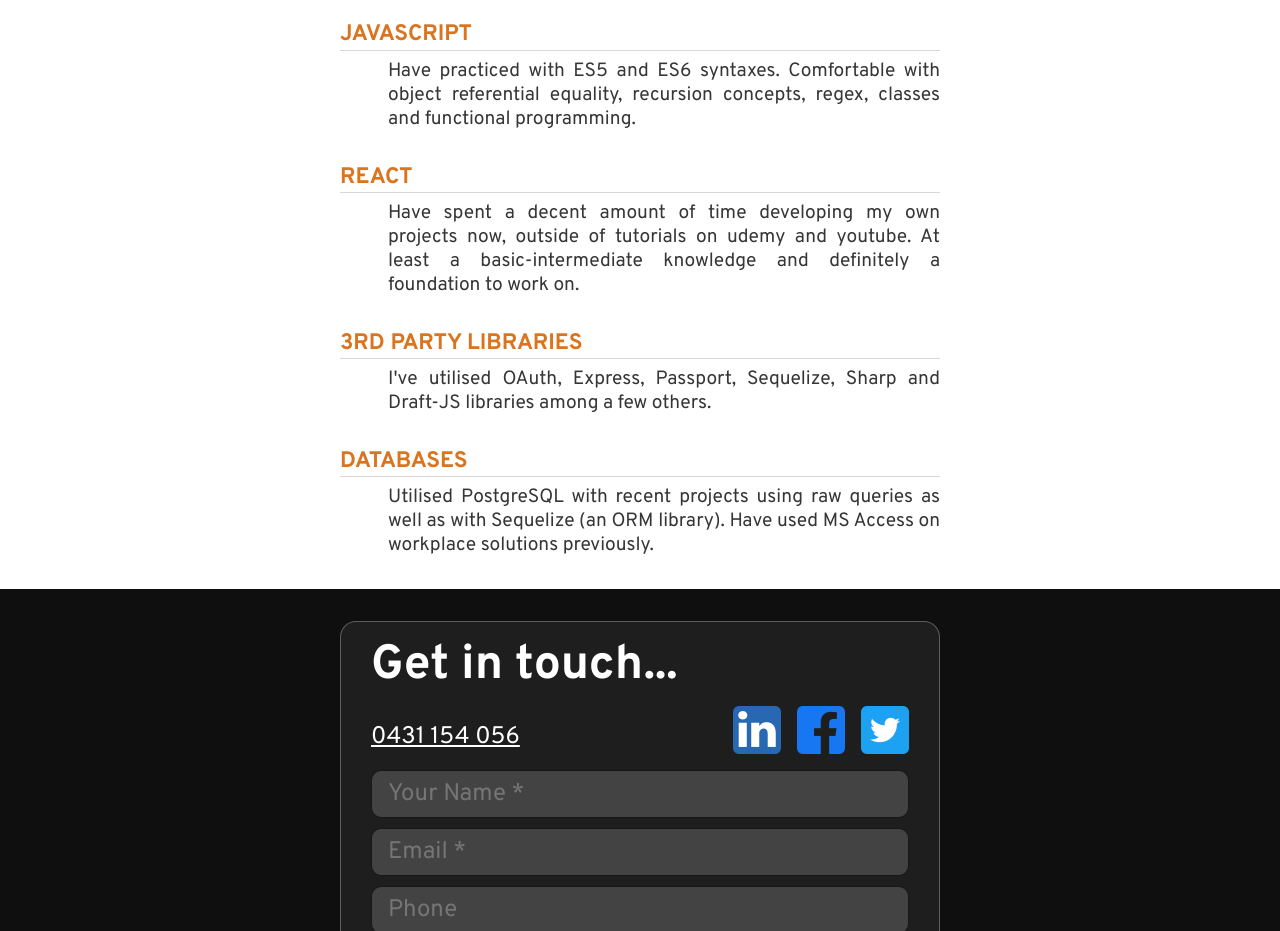
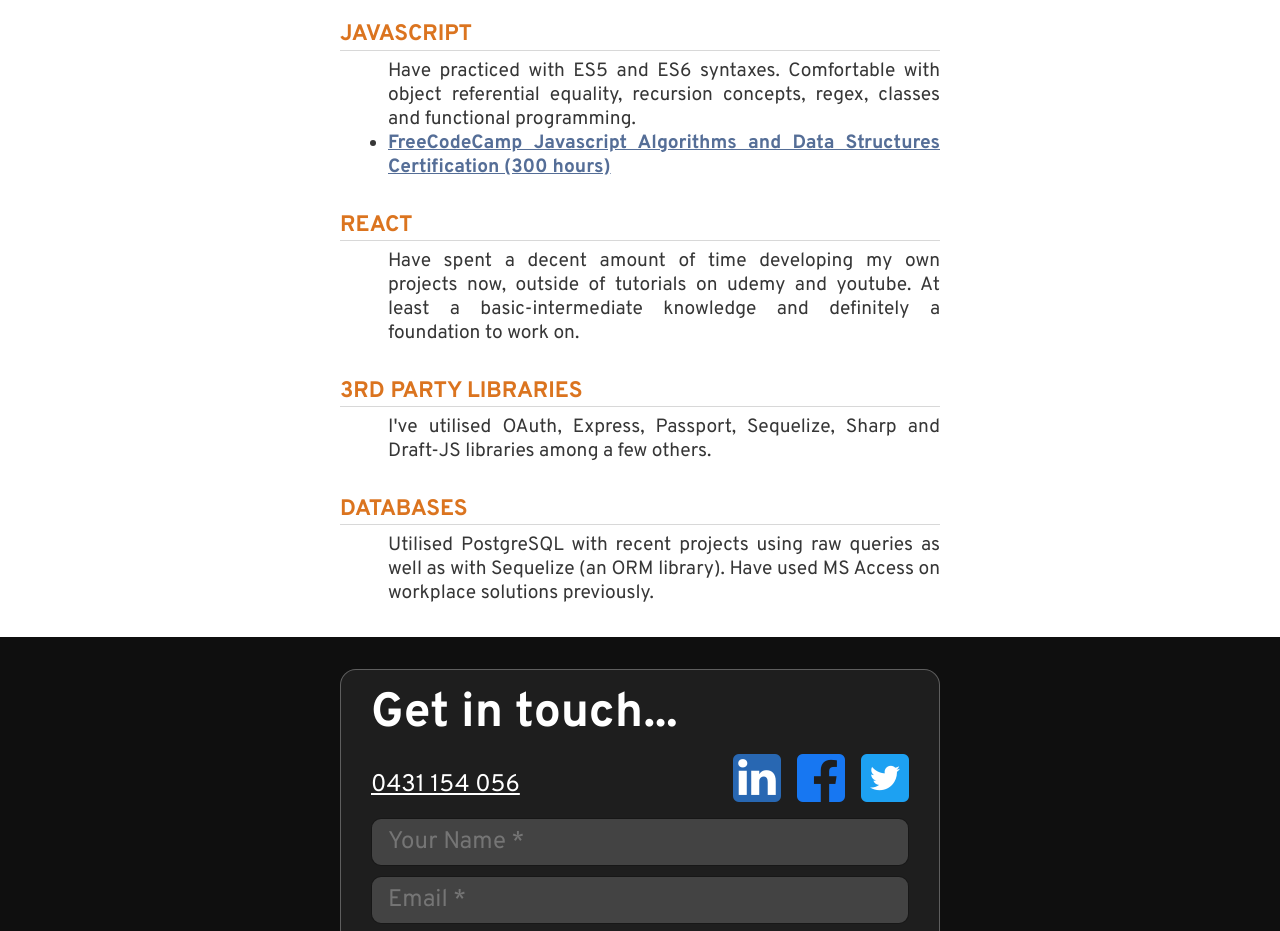
Before and after one commit to bradbrad88/portfolio-client, a React (Create React App) app: page / in a window 1280 px wide. Shown: the part 2340-3271 px from the top of the page. Built offline with nearby package versions, Linux system fonts and the light colour scheme.

Commit message:
javascript certification

```diff
--- a/src/components/Skills.js
+++ b/src/components/Skills.js
@@ -1,5 +1,5 @@
 import React from "react";
-import "stylesheets/Skills.css";
+import "stylesheets/Skills.scss";
 
 const Skills = () => {
   return (
@@ -28,6 +28,17 @@ const Skills = () => {
             Have practiced with ES5 and ES6 syntaxes. Comfortable with object
             referential equality, recursion concepts, regex, classes and functional
             programming.
+            <ul>
+              <li>
+                <a
+                  href="https://freecodecamp.org/certification/fcc6977236b-7ae3-4420-8096-7ca9e9ff4adf/javascript-algorithms-and-data-structures"
+                  target={"_blank"}
+                >
+                  FreeCodeCamp Javascript Algorithms and Data Structures
+                  Certification (300 hours)
+                </a>
+              </li>
+            </ul>
           </p>
         </li>
         <li>
--- a/src/contexts/ModalFormContext.js
+++ b/src/contexts/ModalFormContext.js
@@ -1,10 +1,15 @@
-import React, { useState } from "react";
+import React, { useState, useEffect } from "react";
 import "stylesheets/Main.scss";
 export const ModalFormContext = React.createContext();
 const ModalFormProvider = ({ children }) => {
   const [modalForm, setModalForm] = useState(null);
   const [lock, setLock] = useState(false);
-
+  useEffect(() => {
+    if (modalForm) {
+      const body = document.querySelector("body");
+      console.log(body);
+    }
+  }, [modalForm]);
   const handleSetForm = (form, force) => {
     console.log(form, force, lock);
     if (force) return setModalForm(form);
--- a/src/hooks/useMessage.js
+++ b/src/hooks/useMessage.js
@@ -26,7 +26,8 @@ const useMessage = () => {
         process.env.REACT_APP_API_HOST + "/new_message",
         options
       );
-      if (res.status === 201) setSuccess(true);
+      if (res.status === 201) return setSuccess(true);
+      setFailure(true);
     } catch (error) {
       setWorking(false);
       setFailure(true);
--- a/src/stylesheets/Skills.css
+++ b/src/stylesheets/Skills.scss
@@ -1,3 +1,5 @@
+@import "_variables";
+
 .skills {
   display: flex;
   flex-direction: column;
@@ -24,10 +26,19 @@
 
 .skills ul li p {
   font-size: clamp(1rem, 2vw, 1.2rem);
-  /* font-size: 1rem; */
   color: rgb(54, 54, 54);
   font-weight: normal;
   text-align: left;
   margin-left: 3rem;
   text-align: justify;
+  ul {
+    list-style-type: disc;
+    li {
+      margin-top: auto;
+    }
+  }
+  a {
+    text-decoration: underline;
+    color: $primary-colour;
+  }
 }
```
Also changed, not shown: 2 other files (tests, documents, lock files or other folders).
